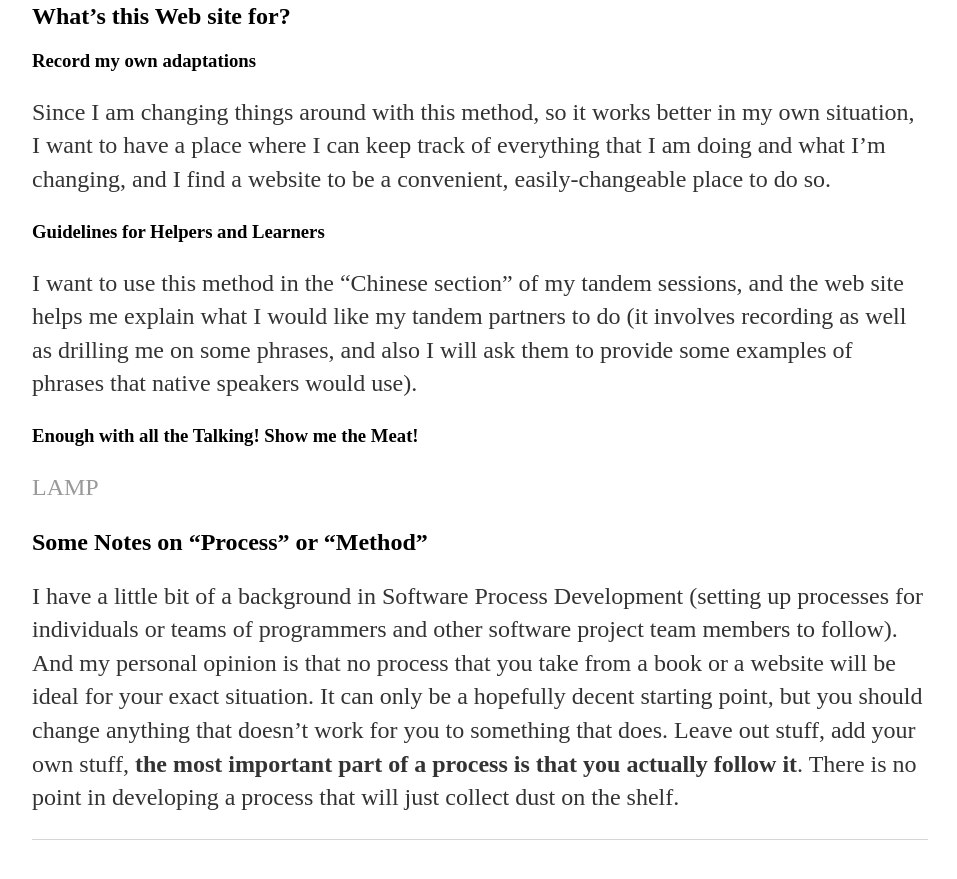
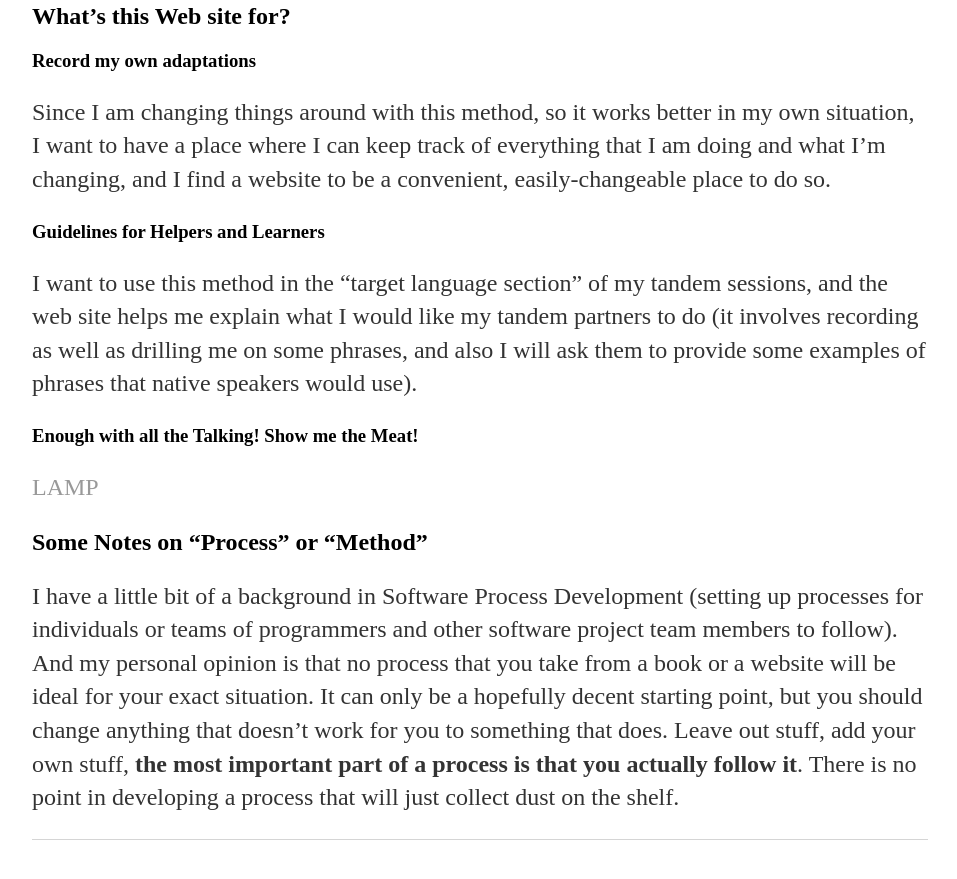
Before and after one commit to nczempin/ll, a Jekyll site: the page built from lamp-overview.md, in a window 1280 px wide and 900 px high, scrolled down 1495 px. Shown: the top 879 px of the window, without its empty margins (160-1117 px from the left). Built offline with Jekyll 4.4.1, drawn with Linux system fonts in a browser that asks for light colours; our own code applies the rules of GitHub Pages for plain Markdown files; some of the changed text lies outside the part shown.

Commit message:
Update lamp-overview.md

```diff
--- a/lamp-overview.md
+++ b/lamp-overview.md
@@ -10,8 +10,7 @@
 ## Why do I use it?
 My two main goals for using it are
 1. to improve my pronunciation and
-2. to get me actually speaking to native speakers of Chinese
-much faster than is usually the case (probably at the expense of efficiency in other areas).
+2. to get me actually speaking to native speakers of my target language much faster than is usually the case (probably at the expense of efficiency in other areas).
 
 When I encountered the book for the first time, it occurred to me that its contents would probably help me tremendously with my goals. I'm sure it can also help people who are in a different situation than I am, but I haven't looked into that in any amount of detail.
 
@@ -39,7 +38,7 @@
 Since I am changing things around with this method, so it works better in my own situation, I want to have a place where I can keep track of everything that I am doing and what I'm changing, and I find a website to be a convenient, easily-changeable place to do so.
 
 ### Guidelines for Helpers and Learners
-I want to use this method in the "Chinese section" of my tandem sessions, and the web site helps me explain what I would like my tandem partners to do (it involves recording as well as drilling me on some phrases, and also I will ask them  to provide some examples of phrases that native speakers would use).
+I want to use this method in the "target language section" of my tandem sessions, and the web site helps me explain what I would like my tandem partners to do (it involves recording as well as drilling me on some phrases, and also I will ask them  to provide some examples of phrases that native speakers would use).
 
 ### Enough with all the Talking! Show me the Meat!
 
```
